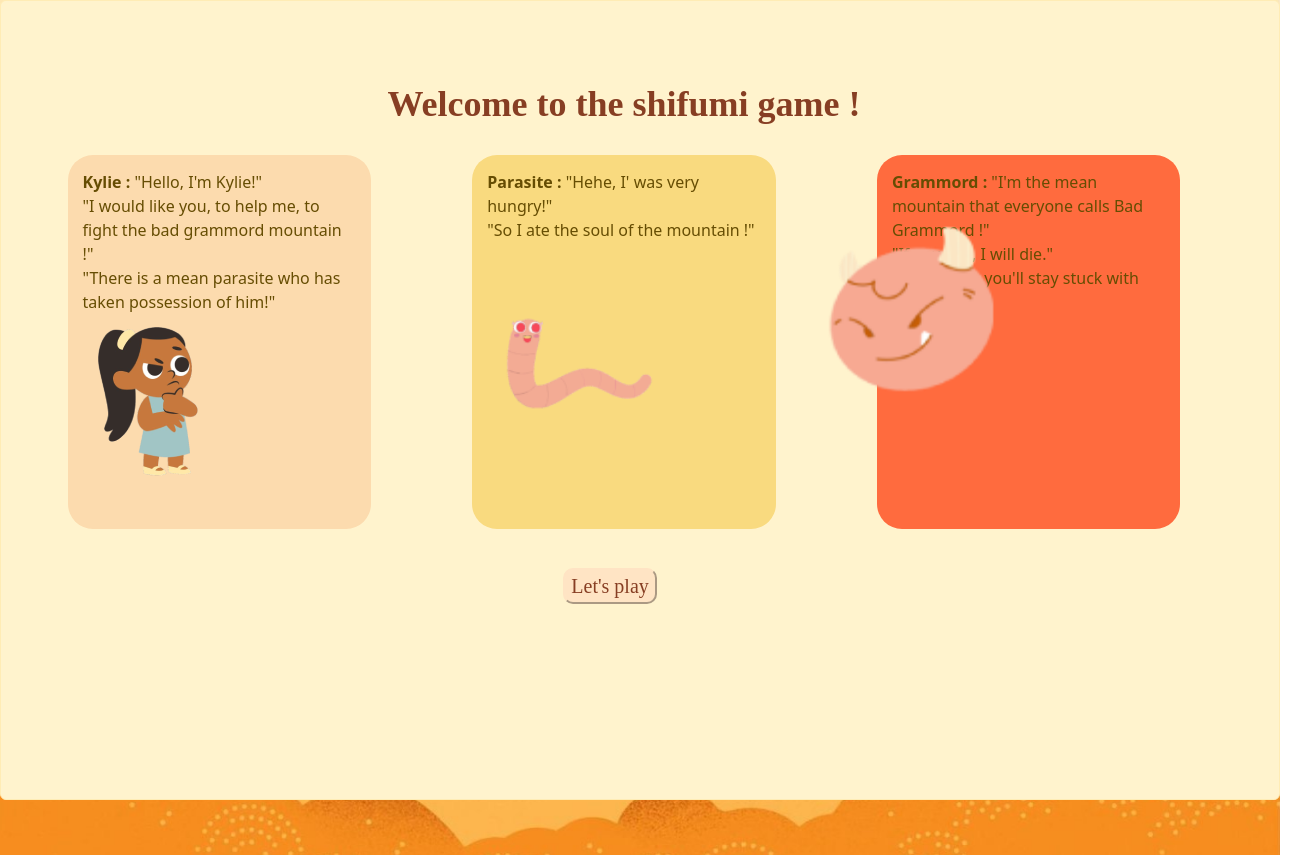
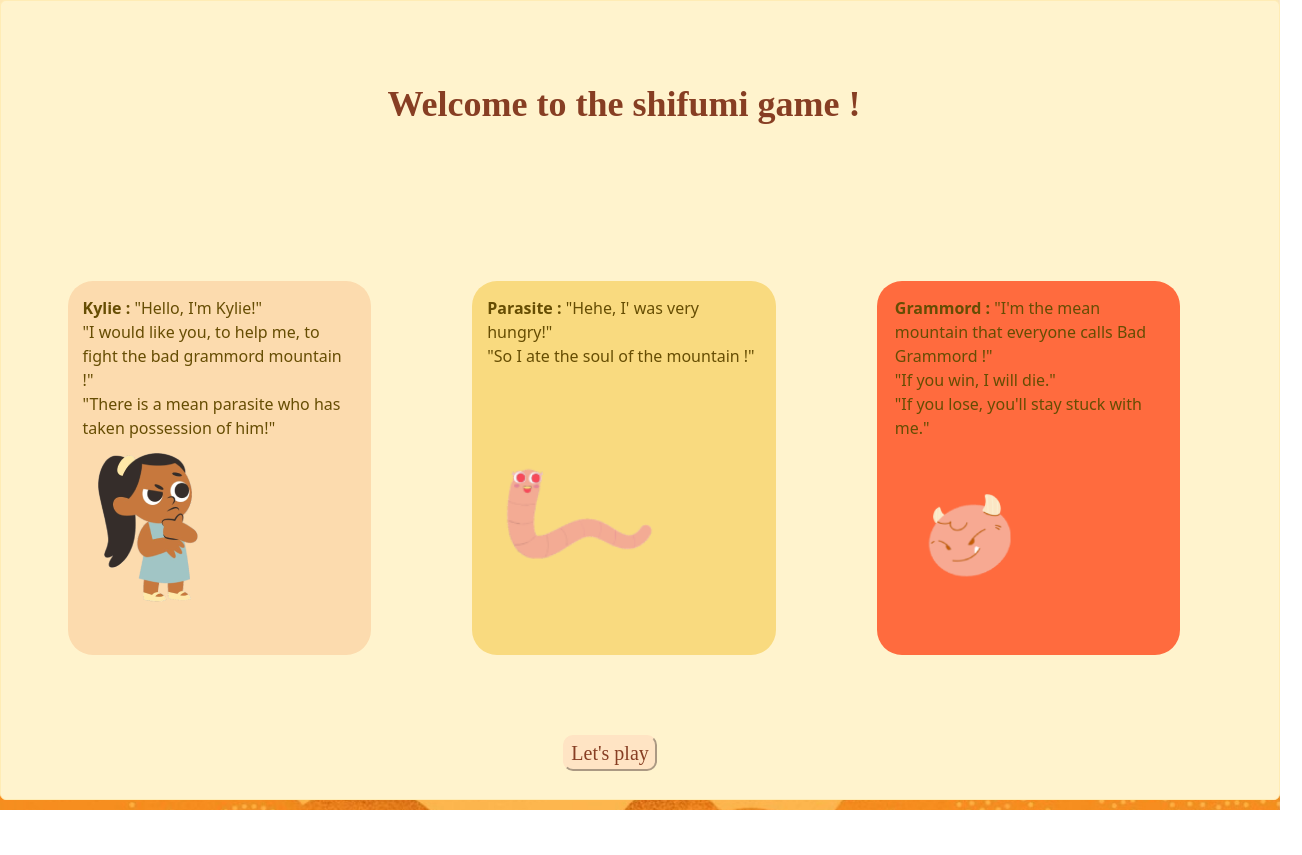
Before and after one commit to sibelkoc/shifumi, a React (Create React App) app: page / in a window 1280 px wide. Shown: the whole page, 1302 px wide, since content can reach past the window. After the commit the page ends 810 px from the top, so only its background shows below. Built offline with nearby package versions, Linux system fonts and the light colour scheme.

Commit message:
add some styles

```diff
--- a/src/App.js
+++ b/src/App.js
@@ -17,7 +17,7 @@ class App extends Component {
       Kylie: "",
       BadGrammord: "",
       theWinner: "",
-      isActive: true,
+      isActive: true
 
     };
   }
@@ -77,28 +77,33 @@ class App extends Component {
         <br></br>
           <div className='displayBox'>
               <div className='firstStep'>
+                <div className='textSlideFirstStep'>
                     <strong>Kylie :</strong> "Hello, I'm Kylie!"<br>
                     </br>"I would like you, to help me, to fight the bad grammord mountain !"
                     <br></br>
                       "There is a mean parasite who has taken possession of him!"
+                </div>
               <div className="Kylie"></div>
               </div>
 
               <div className='secondStep'>
+                <div className='textSlideSecondStep'>
               <strong>Parasite :</strong> "Hehe, I' was very hungry!"<br>
               </br>"So I ate the soul of the mountain !"
+              </div>
               <div className="Parasite"></div>
               </div>
 
               <div className='thirdStep'>
+                <div className='textSlidethirdStep'>
               <strong>Grammord :</strong> "I'm the mean mountain that everyone calls Bad Grammord !"<br>
               </br>"If you win, I will die."
               <br></br>
                 "If you lose, you'll stay stuck with me."
+                </div>
               <div className="Grammord"></div>
               </div>
           </div>
-<br></br>
           <button
           type="button"
           className="playButton"
@@ -107,9 +112,6 @@ class App extends Component {
         >
           <span aria-hidden="true">Let's play</span>
         </button>
-
-
-
 
         </div>
 
--- a/src/ResultTitle.js
+++ b/src/ResultTitle.js
@@ -3,7 +3,7 @@ import React from 'react';
 const ResultTitle = (props) => {
     return (
         <div>
-        <br/>
+            <br></br>
             <h2>{props.result}</h2>
         </div>
     )
--- a/src/index.css
+++ b/src/index.css
@@ -6,6 +6,11 @@
     url(../public/font/blobb.ttf) format("ttf");
 }
 
+h4{
+  color: #873e23;
+  font: 600;
+  font-size: 15px !important;
+}
 
 body {
   margin: 0;
@@ -31,20 +36,22 @@ body {
   display: flex;
   position: absolute;
   margin-left: 25%;
-  /* margin-top: 0px; */
   background: bisque;
-  border-radius: 50%;
+  border-radius: 5%;
+  width: 250px;
   padding: 30px;
-
+  top:60%;
 }
 
 .GrammordHand{
   display: flex;
   position: absolute;
-  margin-left: 55%;
-  /* margin-top: 0px; */
+  margin-left: 72%;
   background: bisque;
-  border-radius: 50%;
+  border-radius: 5%;
+  top:41%;
+  width: 250px;
+  height: 180px;
   padding: 30px;
 
 }
@@ -57,6 +64,8 @@ body {
   font-weight: 600;
   justify-content: center;
   display: flex;
+  height: 180px;
+
 }
 
 .winPosition{
@@ -72,7 +81,7 @@ button.playButton{
   align-items: center;
   justify-content: center;
   display: flex;
-  margin-top: 15px;
+  margin-top: 80px;
 }
 
 .playButton{
@@ -87,6 +96,7 @@ button.playButton{
 
 .playButton:hover{
   transform: scale(1.33);
+  cursor: grab;
 }
 .alert{
   height: 100vh;
@@ -96,14 +106,34 @@ button.playButton{
   background-repeat: no-repeat ;
   height: 200px;
 }
+
+.textSlideFirstStep{
+  animation-name: animate-slide-left;
+  animation-delay: 1.8s;
+  animation-duration: 0.7s;
+  animation-timing-function: cubic-bezier(.26, .53, .74, 1.48);
+  animation-delay: 2s;
+  animation-fill-mode: backwards;
+}
+
 .Parasite{
   background-image: url(../public/img/parasite.png) !important;
   background-repeat: no-repeat ;
-  height: 100%;
+  height: 100px;
   transform: scale(1.2);
   margin-top: 100px;
   margin-left:20px;
 }
+
+.textSlideSecondStep{
+  animation-name: animate-slide-left;
+  animation-delay: 1.8s;
+  animation-duration: 0.7s;
+  animation-timing-function: cubic-bezier(.26, .53, .74, 1.48);
+  animation-delay: 3s;
+  animation-fill-mode: backwards;
+}
+
 .Grammord{
   background-image: url(../public/img/grammord.png) !important;
   background-repeat: no-repeat ;
@@ -112,8 +142,18 @@ button.playButton{
   margin-top:25px;
   transform: scale(2);
   animation-iteration-count: infinite;
-  animation-delay: 7s;
+  animation-delay: 4s;
 }
+
+.textSlidethirdStep{
+  animation-name: animate-slide-left;
+  animation-delay: 1.8s;
+  animation-duration: 0.7s;
+  animation-timing-function: cubic-bezier(.26, .53, .74, 1.48);
+  animation-delay: 5s;
+  animation-fill-mode: backwards;
+}
+
 .displayBox{
   display: flex;
   flex-direction: row;
@@ -186,3 +226,14 @@ button.playButton{
     90% { transform: translate(1px, 2px) rotate(0deg); }
     100% { transform: translate(1px, -2px) rotate(-1deg); }
   }
+
+  @keyframes animate-slide-left {
+    0% {
+      opacity: 0;
+      transform: translate(-40px, 0);
+    }
+    100% {
+      opacity: 1;
+      transform: translate(0, 0);
+    }
+  }
```
Lines whose indentation alone changed are shown as unchanged.
